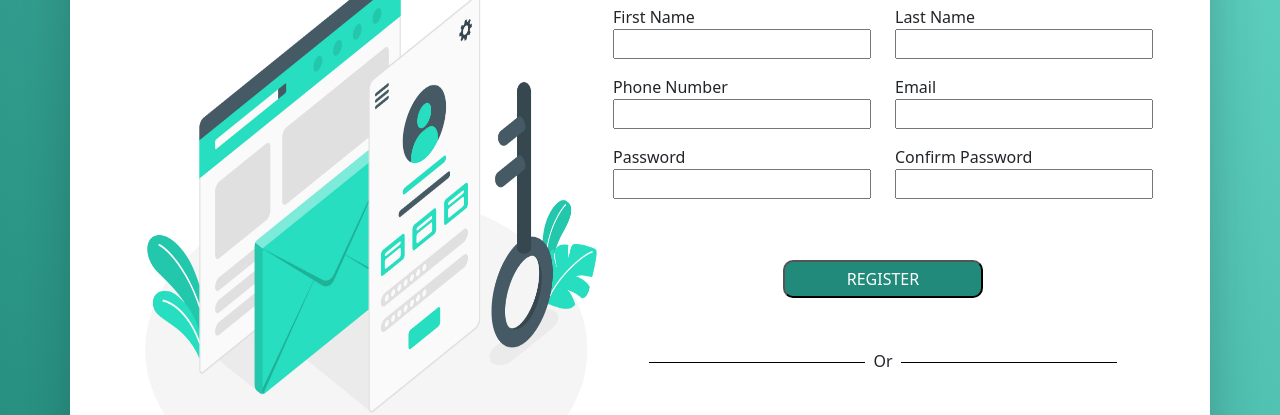
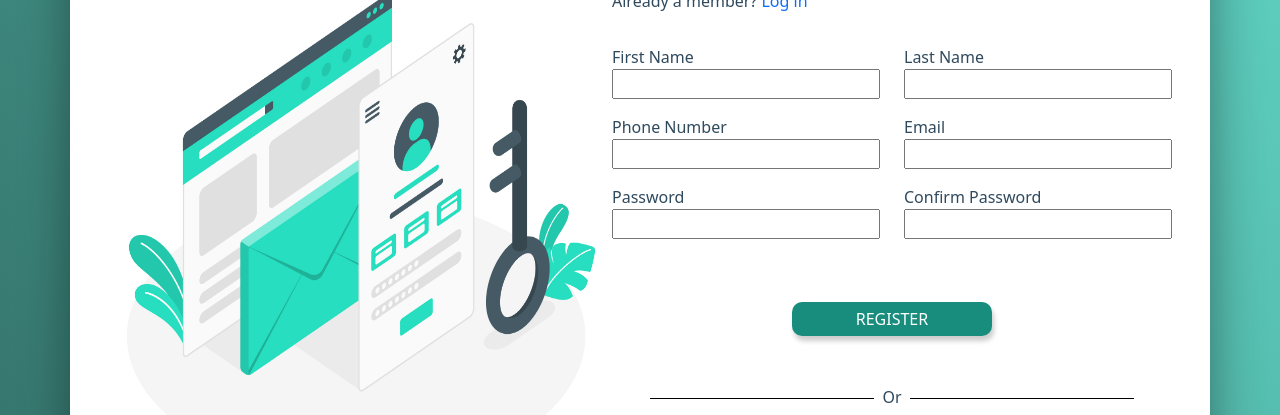
Before and after one commit to hrithik109/e-commerce_website, a plain HTML site: page index.html in a window 1280 px wide. Shown: the part 167-582 px from the top of the page. Drawn offline with nearby package versions, Linux system fonts and the light colour scheme.

Commit message:
Update style.css

```diff
--- a/css/style.css
+++ b/css/style.css
@@ -2,30 +2,32 @@
     box-sizing: border-box;
 }
 body{
-    background: linear-gradient(55deg,#228a7b, #5fd2c2);
+    background: linear-gradient(59deg,#337068, #5fd2c2);
     height: 100vh;
+    color: #2F495D;
+
 }
 .container{
     position: absolute;
-    width: 95%;
-    height: 90vh;
+    width: 94%;
+    height: 94vh;
     top: 50%;
     left: 50%;
     background-color: #fff;
     transform: translate(-50%,-50%);
-    padding: 30px;
+    padding: 10px;
     box-sizing: border-box;
     border-radius: 10px;
-    box-shadow: 0 15px 50px rgba(0,0,0, .2);
+    box-shadow: 0 15px 50px rgba(0,0,0,.4);
     display: grid;
     grid-template-columns: 45% 50%;
     justify-content: center;
     align-content: center;
 }
 .image img{
-    background: url('../images/sign_in.jpg');
+    background: url('../images/icon/search.png');
     width:100%;
-    height: 85vh;
+    height: 75vh;
 }
 input{
     width: 100%;
@@ -39,9 +41,12 @@ button{
     transform: translate(-50%,-50%);
     width: 200px;
     color: white;
-    background-color:#228a7b;
+    background-color:#188D7D;
     padding: 5px 2px;
     border-radius: 10px;
+    border: .1px;
+    box-shadow: 2px 5px 5px rgba(0, 0, 0, 0.2);
+
 }
  h3{
     overflow:hidden;
@@ -50,6 +55,7 @@ button{
     font-weight: lighter;
     margin-top: 35px;
     margin-bottom: 50px;
+    color: #2F495D;
 }
  h3:before,h3:after{
     background-color:black;
```
